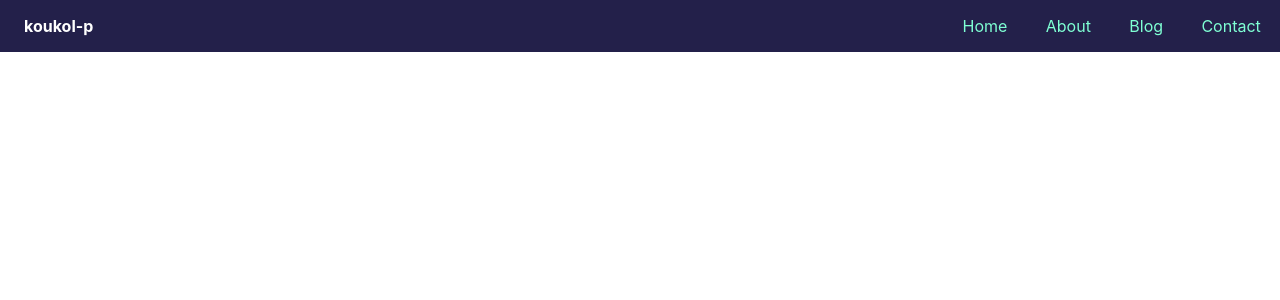
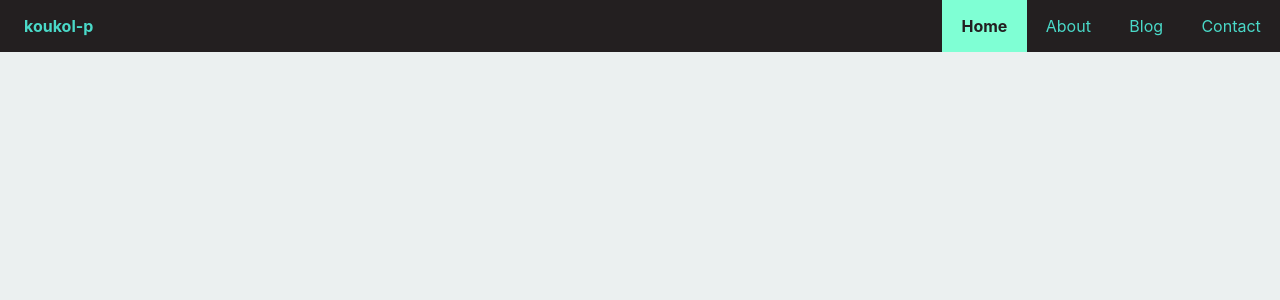
Before and after one commit to koukol-p/blog-contentful, a Next.js app: page / in a window 1280 px wide. Shown: the top 300 px of the page. Built offline with nearby package versions, Linux system fonts and the light colour scheme.

Commit message:
active link style

```diff
--- a/components/Layout.jsx
+++ b/components/Layout.jsx
@@ -5,7 +5,7 @@ export default function Layout({ children }) {
   return (
     <div className={classes.container}>
       <Navbar />
-      <main >{children}</main>
+      <main className={classes.content}>{children}</main>
     </div>
   );
 }
--- a/components/Layout.module.scss
+++ b/components/Layout.module.scss
@@ -1,3 +1,8 @@
 .container {
     min-height: 100vh;
+    background-color: rgb(235,240,240);
+
+    .content {
+        padding: 1rem;
+    }
 }
--- a/components/Navbar.jsx
+++ b/components/Navbar.jsx
@@ -1,27 +1,35 @@
 import Link from "next/link";
 import React from "react";
-
+import { useRouter } from 'next/router';
 import classes from "./Navbar.module.scss";
 export default function Navbar() {
+    const router = useRouter();
+
+    const linkStyle = (path) => {
+        if (router.pathname === path) {
+            return `${classes.navItem} ${classes.active}`
+        }
+        return classes.navItem
+    }
   return (
     <div className={classes.navbar}>
 
       <span className={classes.brand}>koukol-p</span>
       <div className={classes.links}>
           <Link href="/">
-            <a className={classes.navItem}>Home</a>
+            <a className={linkStyle("/")}>Home</a>
           </Link>
 
           <Link href="/about">
-            <a className={classes.navItem}>About</a>
+            <a className={linkStyle("/about")}>About</a>
           </Link>
 
           <Link href="/blog">
-            <a className={classes.navItem}>Blog</a>
+            <a className={linkStyle("/blog")}>Blog</a>
           </Link>
 
           <Link href="/contact">
-            <a className={classes.navItem}>Contact</a>
+            <a className={linkStyle("/contact")}>Contact</a>
           </Link>
           </div>
     </div>
--- a/components/Navbar.module.scss
+++ b/components/Navbar.module.scss
@@ -4,20 +4,26 @@
   flex-direction: row;
   justify-content: space-between;
 
-  background-color: rgb(35, 32, 74);
+  background-color: rgb(35, 31, 32);
 
   .brand {
-    color: white;
+    color: rgb(74, 217, 200);
     font-weight: bold;
     padding-left: 1.5rem;
     align-self: center;
   }
   .navItem {
-      color: aquamarine;
+      color: rgb(74, 217, 200);
       padding: 1rem 1.2rem;
       &:hover {
           background-color: aquamarine;
-          color: black;
+          color: rgb(35,31,32);
+
+      }
+      &.active {
+        background-color: aquamarine;
+        color: rgb(35,31,32);
+        font-weight: bold;
       }
   }
   .links {
```
